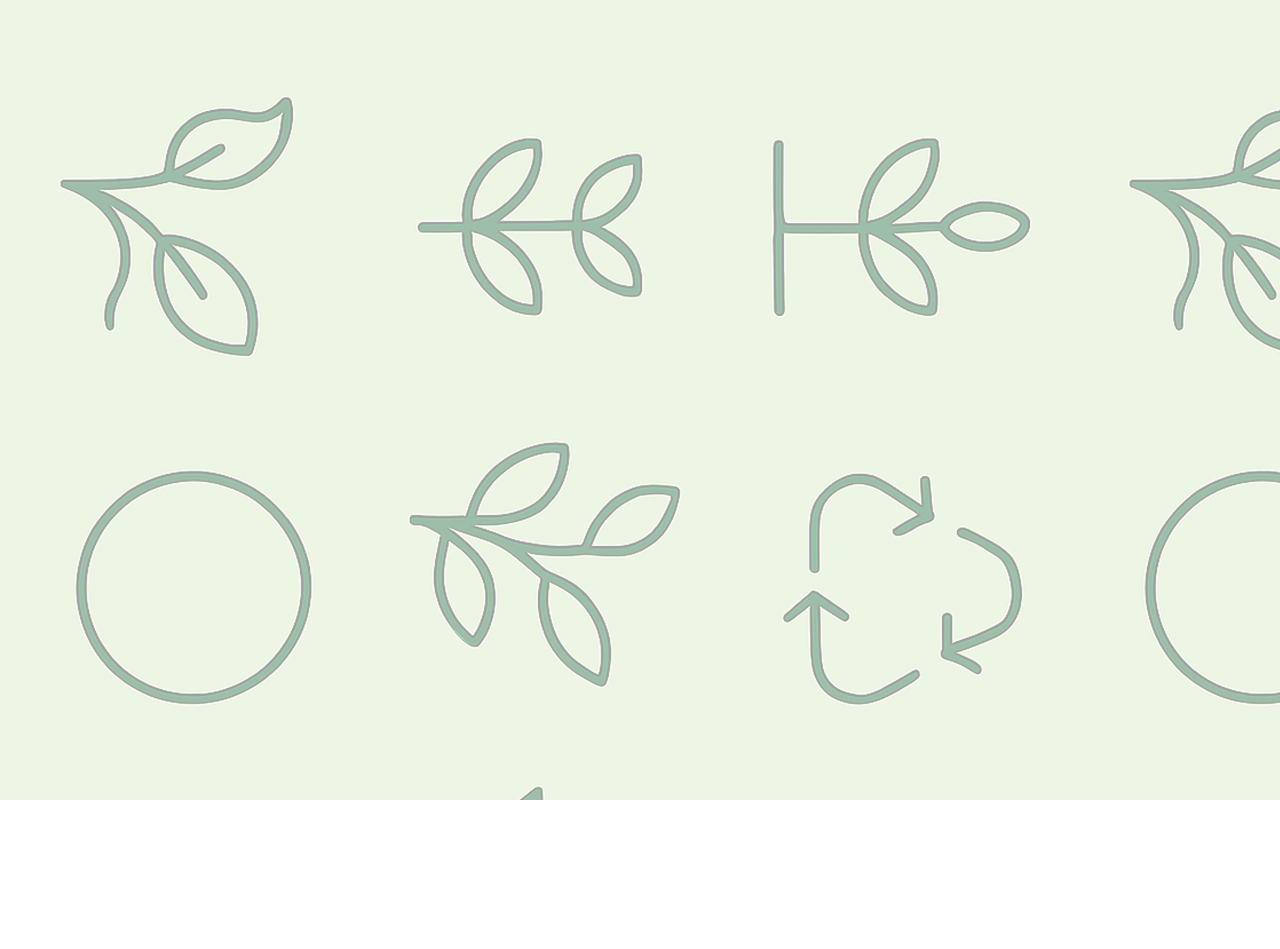
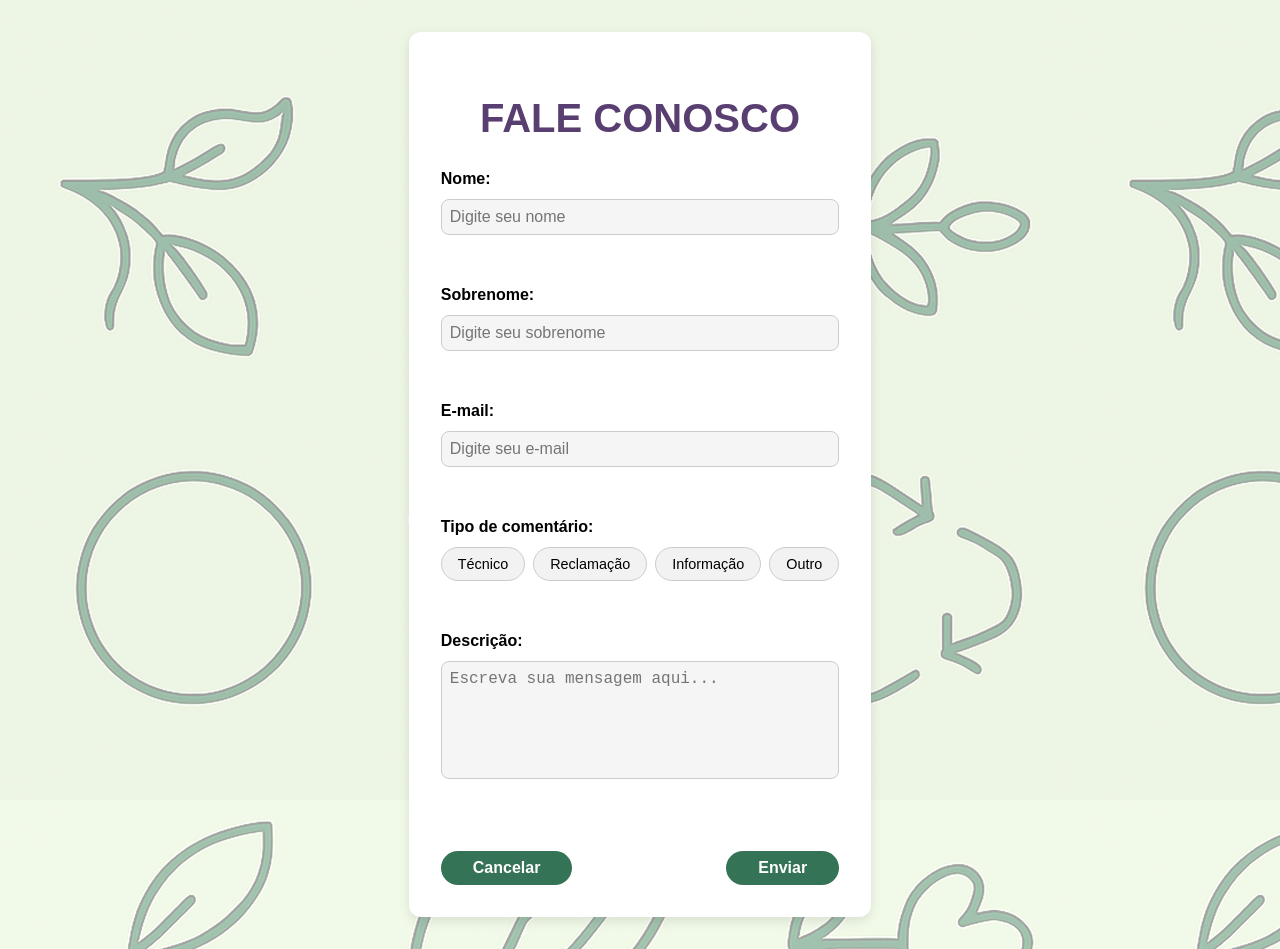
Before and after one commit to DharamLOL/AgroTech, a React (Vite) app: page /faleconosco in a window 1280 px wide. Before the commit this address had no page. Before the commit the page ends 800 px from the top, so only its background shows below. Built offline with nearby package versions, Linux system fonts and the light colour scheme.

Commit message:
Fale Conosco V1.0

```diff
--- a/src/App.jsx
+++ b/src/App.jsx
@@ -2,6 +2,7 @@ import { BrowserRouter, Routes, Route } from "react-router-dom";
 import Vendas from "./pages/Vendas";
 import PerfilCliente from "./pages/PerfilCliente";
 import PerfilEmpresa from "./pages/PerfilEmpresa";
+import FaleConosco from "./pages/FaleConosco";
 
 function App() {
   return (
@@ -10,6 +11,7 @@ function App() {
         <Route path="/" element={<Vendas />} />
         <Route path="/perfilcliente" element={<PerfilCliente />}/>
         <Route path="/perfilempresa" element={<PerfilEmpresa/>}/>
+        <Route path="/faleconosco" element={<FaleConosco/>}/>
       </Routes>
     </BrowserRouter>
   );
--- /dev/null
+++ b/src/css/FaleConosco.module.css
@@ -0,0 +1,116 @@
+/* Container geral do formulário */
+.containerFormulario {
+  max-width: 500px; /* largura máxima do bloco */
+  margin: 2rem auto; /* centralizado na página */
+  padding: 2rem; /* espaço interno */
+  background-color: #ffffff; /* fundo branco */
+  border-radius: 12px; /* cantos arredondados do container */
+  box-shadow: 0 4px 12px rgba(0,0,0,0.1); /* sombra suave */
+}
+
+.titulo {
+  color: #593F71;
+  font-size: 2.5rem;
+  font-weight: bold;
+  text-align: center;
+  margin-top: 2rem;
+}
+
+.formulario {
+  display: flex;
+  flex-direction: column;
+  /*max-width: 400px;
+  margin: 2rem auto;*/
+  gap: 1.5rem; /* espaço entre campos */
+}
+.campo {
+  display: flex;
+  flex-direction: column;
+  margin-bottom: 1.5rem;
+}
+
+/* Labels em preto e negrito */
+.label {
+  font-weight: bold; /* negrito */
+  margin-bottom: 0.5rem;
+  font-size: 1rem;
+  color: black;
+}
+
+/* Campos de input */
+.input {
+  padding: 0.5rem;
+  border: 1px solid #ccc;
+  border-radius: 8px; /* bordas levemente curvadas */
+  font-size: 1rem;
+  background-color: #f5f5f5; /* cinza clarinho */
+  color: black;
+}
+
+/* Campo de descrição */
+.textarea {
+  padding: 0.5rem;
+  border: 1px solid #ccc;
+  border-radius: 8px; /* bordas levemente curvadas */
+  font-size: 1rem;
+  min-height: 100px;
+  resize: none; /* bloqueia ajuste da caixa */
+  background-color: #f5f5f5; /* cinza clarinho */
+  color: black;
+}
+
+
+.botoesTipo {
+  display: flex;
+  gap: 0.5rem;
+  flex-wrap: wrap;
+}
+
+/* Botões de tipo como pílula */
+.botaoTipo {
+  padding: 0.5rem 1rem;
+  border: 1px solid #ccc;
+  background-color: #f2f2f2;
+  border-radius: 999px; /* formato de pílula */
+  cursor: pointer;
+  font-size: 0.9rem;
+}
+
+.selecionado {
+  background-color: #71637E;
+  color: white;
+  border-color: #71637E;
+}
+
+/* Botões Cancelar e Enviar como pílula */
+.botoesAcao {
+  display: flex;
+  gap: 1rem;
+  justify-content: space-between;
+  margin-top: 1.5rem;
+}
+
+.botaoAcao {
+  padding: 0.5rem 2rem;
+  border: none;
+  border-radius: 999px; /* formato de pílula */
+  background-color: #347355;
+  color: white;
+  font-weight: bold;
+  cursor: pointer;
+}
+
+.mensagemSucesso {
+  margin-top: 1rem;
+  padding: 0.5rem;
+  background-color: #d4edda;
+  color: #155724;
+  border-radius: 4px;
+  font-weight: bold;
+}
+
+.erro {
+  color: red;
+  font-size: 0.8rem;
+  margin-top: 0.25rem;
+}
--- /dev/null
+++ b/src/pages/FaleConosco.jsx
@@ -0,0 +1,160 @@
+import React, { useState } from 'react';
+import styles from '../css/FaleConosco.module.css';
+
+function FaleConosco() {
+  const [nome, setNome] = useState('');
+  const [sobrenome, setSobrenome] = useState('');
+  const [email, setEmail] = useState('');
+  const [tipo, setTipo] = useState('');
+  const [descricao, setDescricao] = useState('');
+  const [mensagemSucesso, setMensagemSucesso] = useState('');
+  const [erros, setErros] = useState({});
+
+  const handleCancelar = () => {
+    setNome('');
+    setSobrenome('');
+    setEmail('');
+    setTipo('');
+    setDescricao('');
+    setMensagemSucesso('');
+    setErros({});
+  };
+
+  const handleEnviar = (e) => {
+    e.preventDefault();
+    const novosErros = {};
+    if (!nome.trim()) novosErros.nome = 'Por favor, preencha o nome.';
+    if (!sobrenome.trim()) novosErros.sobrenome = 'Por favor, preencha o sobrenome.';
+    if (!email.trim()) novosErros.email = 'Por favor, preencha o e-mail.';
+    if (!tipo.trim()) novosErros.tipo = 'Por favor, selecione o tipo de comentário.';
+    if (!descricao.trim()) novosErros.descricao = 'Por favor, preencha a descrição.';
+    setErros(novosErros);
+
+    if (Object.keys(novosErros).length === 0) {
+      setMensagemSucesso('GreenSafe agradece o seu contato! Mensagem enviada com sucesso!');
+      setNome('');
+      setSobrenome('');
+      setEmail('');
+      setTipo('');
+      setDescricao('');
+    } else {
+      setMensagemSucesso('');
+    }
+  };
+
+  return (
+    <div className={styles.containerFormulario}>
+      <h1 className={styles.titulo}>FALE CONOSCO</h1>
+      <form className={styles.formulario} onSubmit={handleEnviar}>
+
+        {/* Nome */}
+        <div className={styles.campo}>
+          <label className={styles.label} htmlFor="nome">Nome:</label>
+          <input
+            type="text"
+            id="nome"
+            name="nome"
+            className={styles.input}
+            placeholder="Digite seu nome"
+            value={nome}
+            onChange={(e) => setNome(e.target.value)}
+          />
+          {erros.nome && <span className={styles.erro}>{erros.nome}</span>}
+        </div>
+
+        {/* Sobrenome */}
+        <div className={styles.campo}>
+          <label className={styles.label} htmlFor="sobrenome">Sobrenome:</label>
+          <input
+            type="text"
+            id="sobrenome"
+            name="sobrenome"
+            className={styles.input}
+            placeholder="Digite seu sobrenome"
+            value={sobrenome}
+            onChange={(e) => setSobrenome(e.target.value)}
+          />
+          {erros.sobrenome && <span className={styles.erro}>{erros.sobrenome}</span>}
+        </div>
+
+        {/* E-mail */}
+        <div className={styles.campo}>
+          <label className={styles.label} htmlFor="email">E-mail:</label>
+          <input
+            type="email"
+            id="email"
+            name="email"
+            className={styles.input}
+            placeholder="Digite seu e-mail"
+            value={email}
+            onChange={(e) => setEmail(e.target.value)}
+          />
+          {erros.email && <span className={styles.erro}>{erros.email}</span>}
+        </div>
+
+        {/* Tipo de comentário */}
+        <div className={styles.campo}>
+          <span className={styles.label}>Tipo de comentário:</span>
+          <div className={styles.botoesTipo}>
+            <button
+              type="button"
+              className={`${styles.botaoTipo} ${tipo === 'tecnico' ? styles.selecionado : ''}`}
+              onClick={() => setTipo('tecnico')}
+            >
+              Técnico
+            </button>
+            <button
+              type="button"
+              className={`${styles.botaoTipo} ${tipo === 'reclamacao' ? styles.selecionado : ''}`}
+              onClick={() => setTipo('reclamacao')}
+            >
+              Reclamação
+            </button>
+            <button
+              type="button"
+              className={`${styles.botaoTipo} ${tipo === 'informacao' ? styles.selecionado : ''}`}
+              onClick={() => setTipo('informacao')}
+            >
+              Informação
+            </button>
+            <button
+              type="button"
+              className={`${styles.botaoTipo} ${tipo === 'outro' ? styles.selecionado : ''}`}
+              onClick={() => setTipo('outro')}
+            >
+              Outro
+            </button>
+          </div>
+          {erros.tipo && <span className={styles.erro}>{erros.tipo}</span>}
+        </div>
+
+        {/* Descrição */}
+        <div className={styles.campo}>
+          <label className={styles.label} htmlFor="descricao">Descrição:</label>
+          <textarea
+            id="descricao"
+            name="descricao"
+            className={styles.textarea}
+            placeholder="Escreva sua mensagem aqui..."
+            value={descricao}
+            onChange={(e) => setDescricao(e.target.value)}
+          />
+          {erros.descricao && <span className={styles.erro}>{erros.descricao}</span>}
+        </div>
+
+        {/* Botões */}
+        <div className={styles.botoesAcao}>
+          <button type="button" className={styles.botaoAcao} onClick={handleCancelar}>Cancelar</button>
+          <button type="submit" className={styles.botaoAcao}>Enviar</button>
+        </div>
+
+        {/* Mensagem de sucesso */}
+        {mensagemSucesso && (
+          <div className={styles.mensagemSucesso}>{mensagemSucesso}</div>
+        )}
+      </form>
+    </div>
+  );
+}
+
+export default FaleConosco;
```
Also changed, not shown: src/css/FaleConosco.module (# Edit conflict 2025-09-24 icb8hrC #).css (added, +101 -0 lines), src/assets/FaleConosco.jpg (added).
